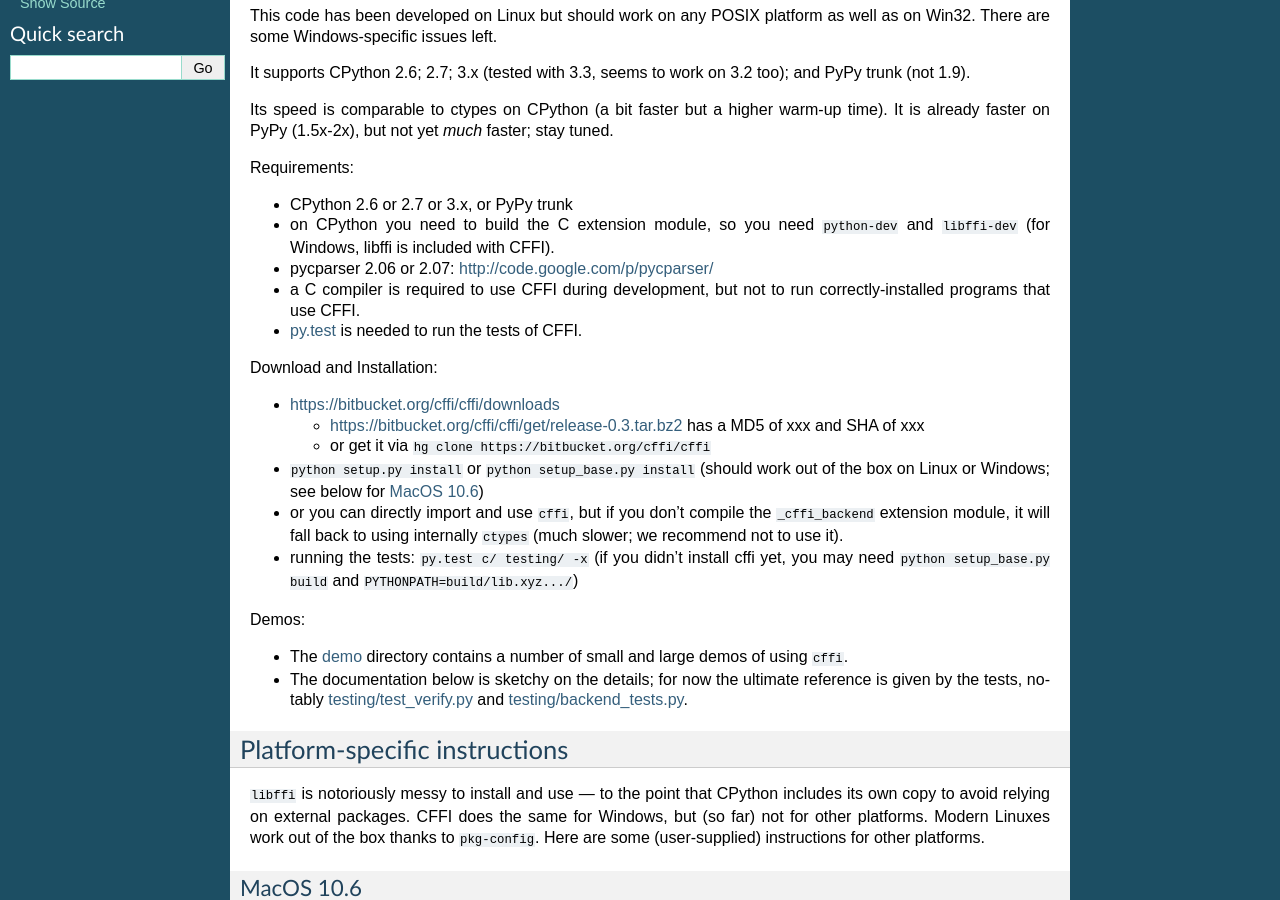
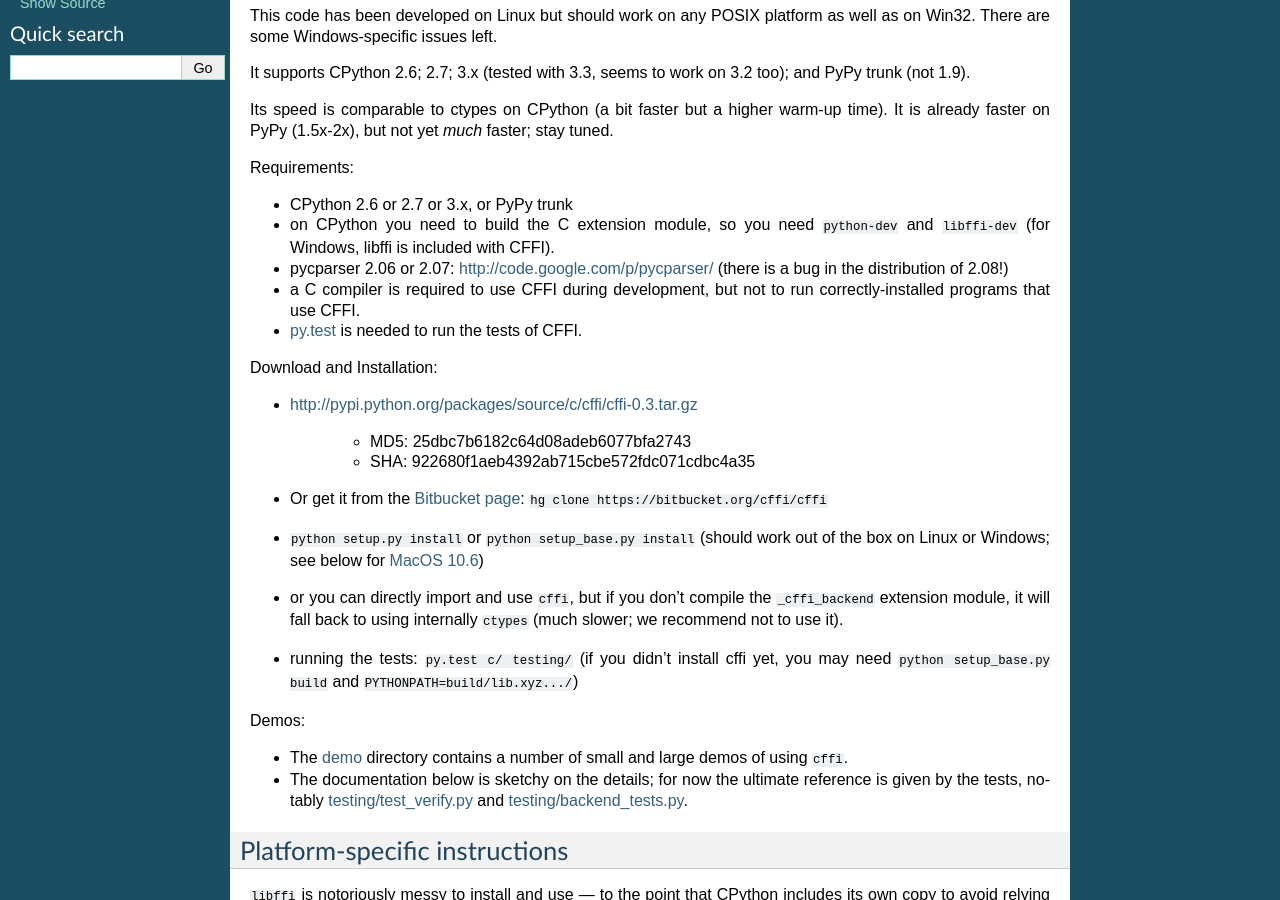
Before and after one commit to python-cffi/cffi, a Sphinx documentation site: the page built from doc/source/index.rst, in a window 1280 px wide and 900 px high, scrolled down 667 px. Built offline with Sphinx 7.4.7, drawn with Linux system fonts in a browser that asks for light colours.

Commit message:
Update with the checksums of the distribution.

```diff
--- a/doc/source/index.rst
+++ b/doc/source/index.rst
@@ -78,6 +78,7 @@ Requirements:
   with CFFI).
 
 * pycparser 2.06 or 2.07: http://code.google.com/p/pycparser/
+  (there is a bug in the distribution of 2.08!)
 
 * a C compiler is required to use CFFI during development, but not to run
   correctly-installed programs that use CFFI.
@@ -88,13 +89,14 @@ Requirements:
 
 Download and Installation:
 
-* https://bitbucket.org/cffi/cffi/downloads
+* http://pypi.python.org/packages/source/c/cffi/cffi-0.3.tar.gz
 
-  - https://bitbucket.org/cffi/cffi/get/release-0.3.tar.bz2
-    has a MD5 of xxx and SHA of
-    xxx
+   - MD5: 25dbc7b6182c64d08adeb6077bfa2743
 
-  - or get it via ``hg clone https://bitbucket.org/cffi/cffi``
+   - SHA: 922680f1aeb4392ab715cbe572fdc071cdbc4a35
+
+* Or get it from the `Bitbucket page`_:
+  ``hg clone https://bitbucket.org/cffi/cffi``
 
 * ``python setup.py install`` or ``python setup_base.py install``
   (should work out of the box on Linux or Windows; see below for
@@ -104,9 +106,11 @@ Download and Installation:
   compile the ``_cffi_backend`` extension module, it will fall back
   to using internally ``ctypes`` (much slower; we recommend not to use it).
 
-* running the tests: ``py.test c/ testing/ -x`` (if you didn't
+* running the tests: ``py.test c/ testing/`` (if you didn't
   install cffi yet, you may need ``python setup_base.py build``
   and ``PYTHONPATH=build/lib.xyz.../``)
+
+.. _`Bitbucket page`: https://bitbucket.org/cffi/cffi
 
 Demos:
 
```
